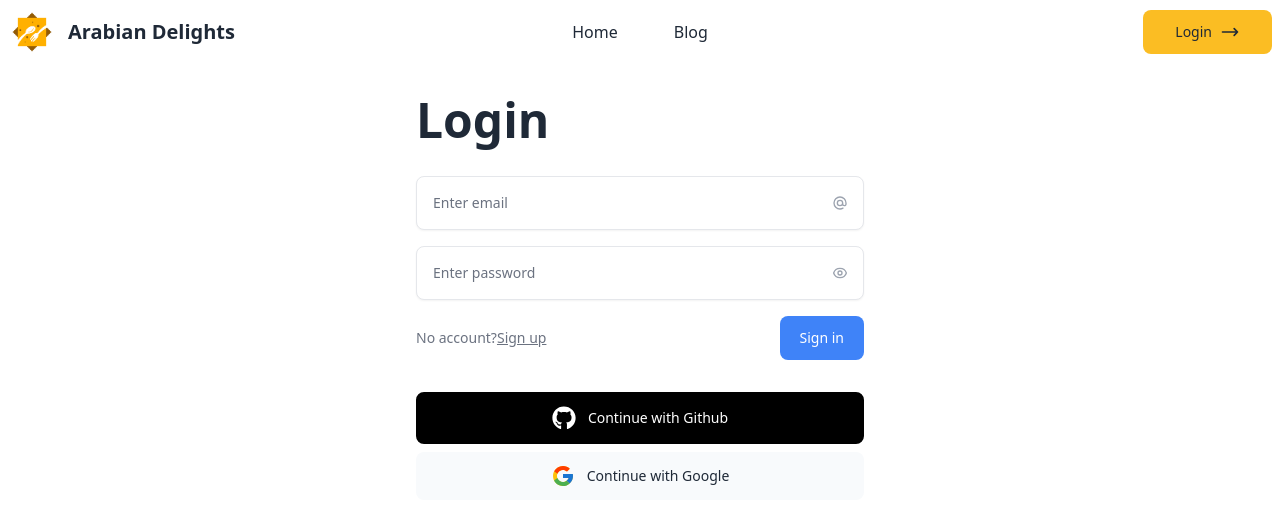
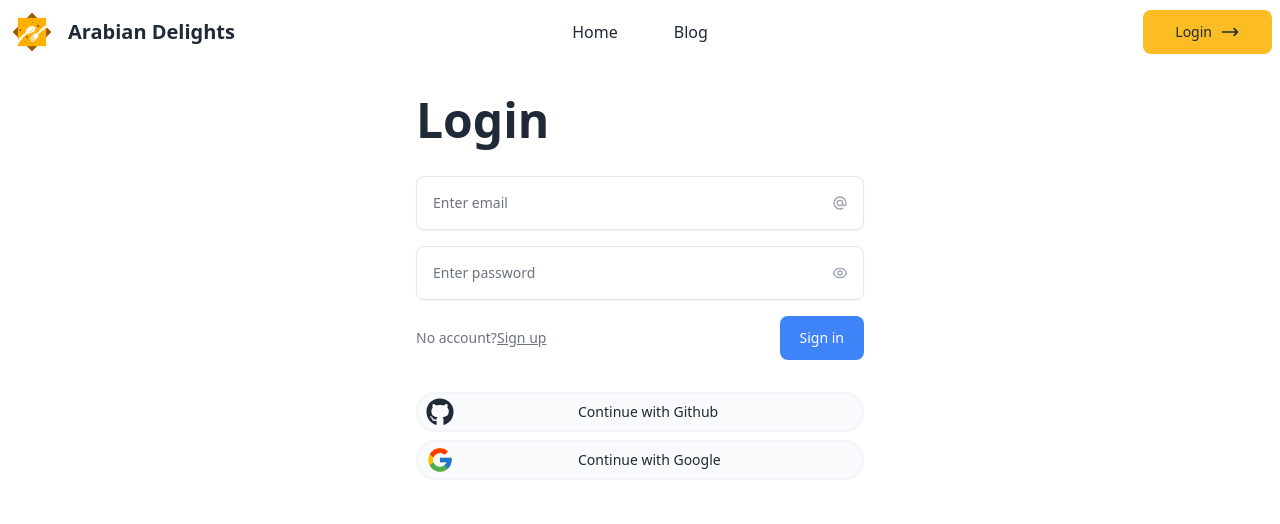
Before and after one commit to mashudalhasan/arabian-delights-client, a React (Vite) app: page /login in a window 1280 px wide. Shown: the top 524 px of the page. Built offline with nearby package versions, Linux system fonts and the light colour scheme.

Commit message:
login page social button design updated

```diff
--- a/src/pages/Login/Login/Login.jsx
+++ b/src/pages/Login/Login/Login.jsx
@@ -94,17 +94,17 @@ const Login = () => {
       </form>
       <div className="flex-grow mt-8">
         <Link to="/chefsInfo/0">
-          <button className="inline-flex items-center gap-3 justify-center rounded-lg px-8 py-3 hover:shadow-md text-sm font-medium w-full mx-auto text-center border-2 border-black bg-black text-white transition-colors hover:bg-transparent hover:text-black focus:outline-none focus:ring active:opacity-75">
-            <FaGithub className="h-6 w-6" />
-            <span>Continue with Github</span>
+          <button className="inline-flex items-center gap-3 justify-start rounded-full ps-2 pr-8 py-1 hover:shadow-sm w-full mx-auto text-center bg-slate-50 border-2 border-slate-100 transition-colors hover:bg-transparent hover:text-black focus:outline-none focus:ring active:opacity-75">
+            <FaGithub className="h-7 w-7 mr-28" />
+            <span className="text-sm font-medium">Continue with Github</span>
           </button>
         </Link>
       </div>
       <div className="flex-grow mt-2">
         <Link to="/chefsInfo/0">
-          <button className="inline-flex items-center gap-3 justify-center rounded-lg px-8 py-3 hover:shadow-md text-sm font-medium w-full mx-auto text-center bg-slate-50 transition-colors hover:bg-transparent hover:text-black focus:outline-none focus:ring active:opacity-75">
-            <FcGoogle className="h-6 w-6" />
-            <span>Continue with Google</span>
+          <button className="inline-flex items-center gap-3 justify-start rounded-full ps-2 pr-8 py-1 hover:shadow-sm w-full mx-auto text-center bg-slate-50 border-2 border-slate-100 transition-colors hover:bg-transparent hover:text-black focus:outline-none focus:ring active:opacity-75">
+            <FcGoogle className="h-7 w-7 mr-28" />
+            <span className="text-sm font-medium">Continue with Google</span>
           </button>
         </Link>
       </div>
```
